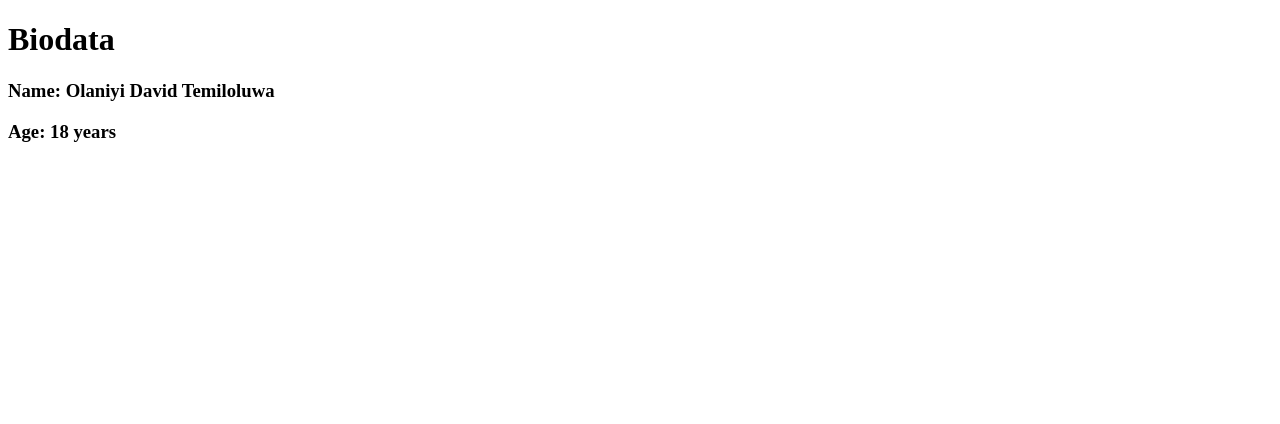
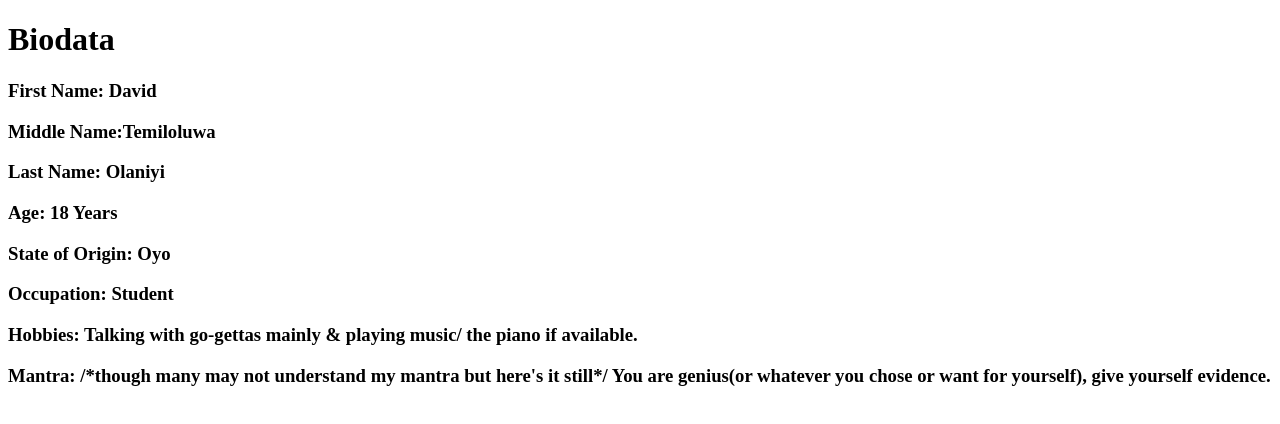
Before and after one commit to davidthereal/Biodata, a plain HTML site: page index.html in a window 1280 px wide. Drawn offline with Linux system fonts and the light colour scheme.

Commit message:
I wanted to populate the html doc with code

```diff
--- a/index.html
+++ b/index.html
@@ -8,12 +8,13 @@
 </head>
 <body>
     <h1>Biodata</h1>
-    <p><h3>Name: Olaniyi David Temiloluwa</h3></p>
-    <p><h3>Age: 18 years</h3></p>
-    <p><h3></h3></p>
-    <p><h3></h3></p>
-    <p><h3></h3></p>
-    <p><h3></h3></p>
-    <p><h3></h3></p>
+    <p><h3>First Name: David </h3></p>
+    <p><h3>Middle Name:Temiloluwa</h3></p>
+    <p><h3>Last Name: Olaniyi</h3></p>
+    <p><h3>Age: 18 Years</h3></p>
+    <p><h3>State of Origin: Oyo</h3></p>
+    <p><h3>Occupation: Student</h3></p>
+    <p><h3>Hobbies: Talking with go-gettas mainly & playing music/ the piano if available.</h3></p>
+    <p><h3>Mantra: /*though many may not understand my mantra but here's it still*/ You are genius(or whatever you chose or want for yourself), give yourself evidence.</h3></p>
 </body>
 </html>
```
